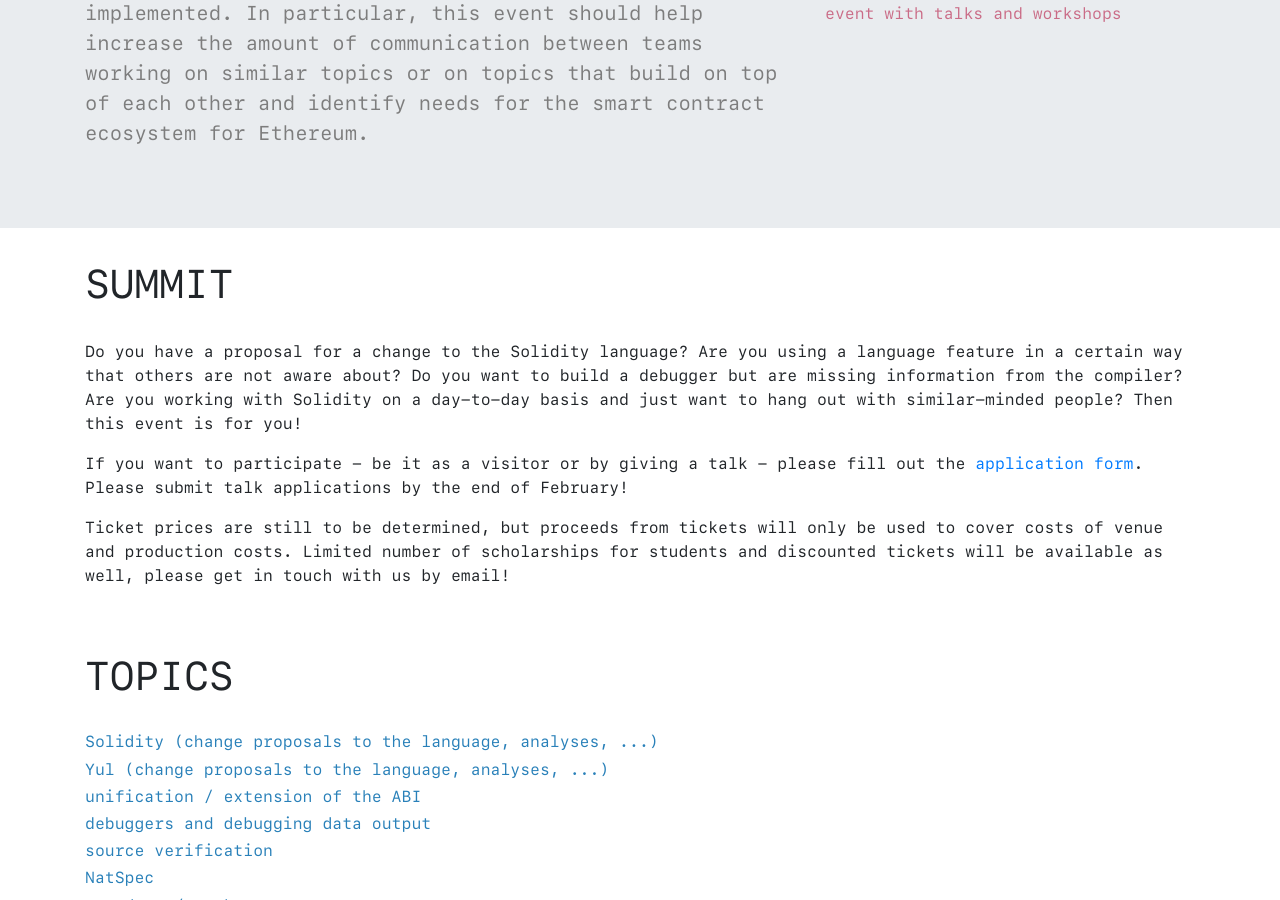
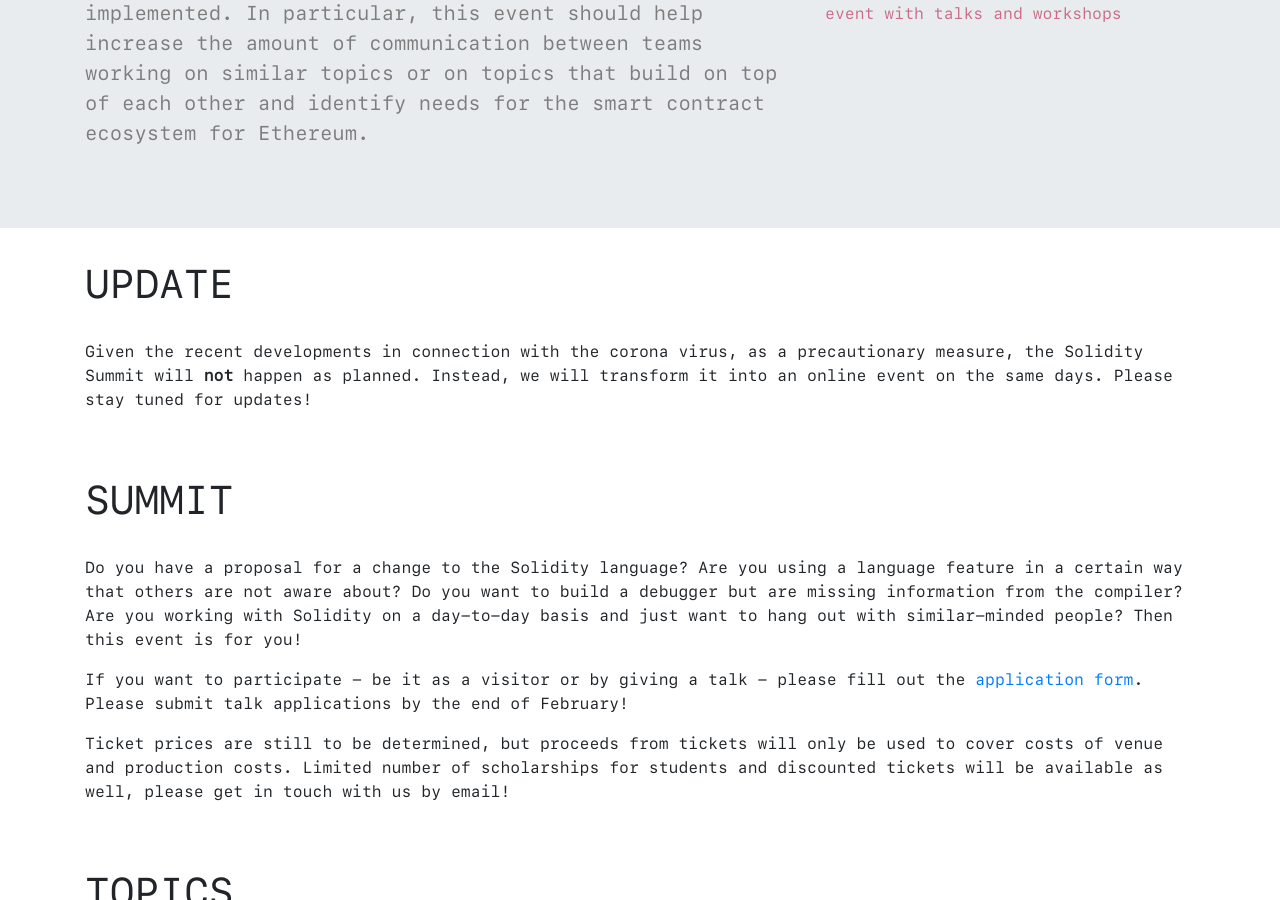
Before and after one commit to ethereum/solidity-summit, a Jekyll site: the page built from index.html, in a window 1280 px wide and 900 px high, scrolled down 478 px. Built offline with Jekyll 4.4.1, drawn with Linux system fonts in a browser that asks for light colours; nearby versions of some CDN libraries.

Commit message:
Online update.

```diff
--- a/_data/topics.yml
+++ b/_data/topics.yml
@@ -1,4 +1,9 @@
 sections:
+ - title: UPDATE
+   text:
+    <p>Given the recent developments in connection with the corona virus, as a precautionary measure,
+    the Solidity Summit will <b>not</b> happen as planned. Instead, we will transform it into an online event on the same days.
+    Please stay tuned for updates!</p>
  - title: SUMMIT
    text:
     <p>Do you have a proposal for a change to the Solidity language? Are you using a language feature in a certain way that others are not aware about?
```
